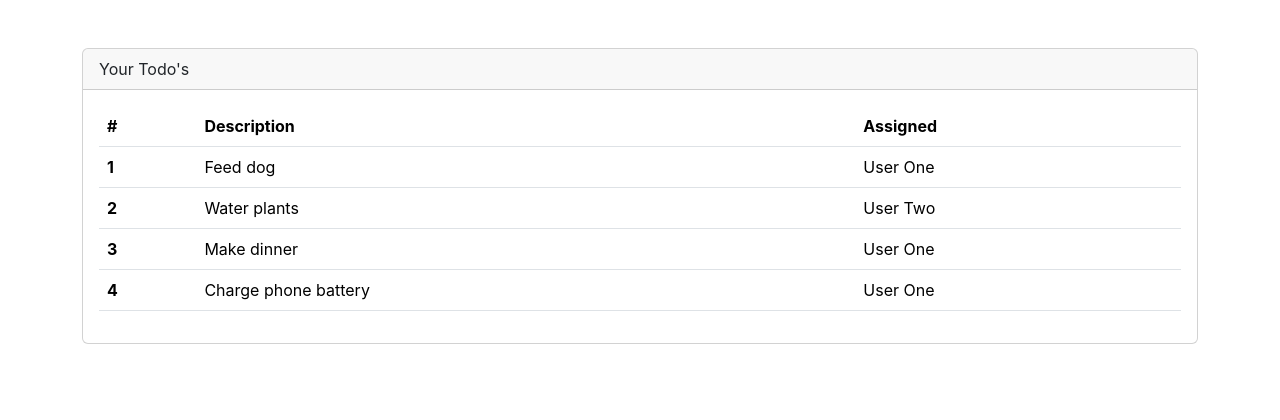
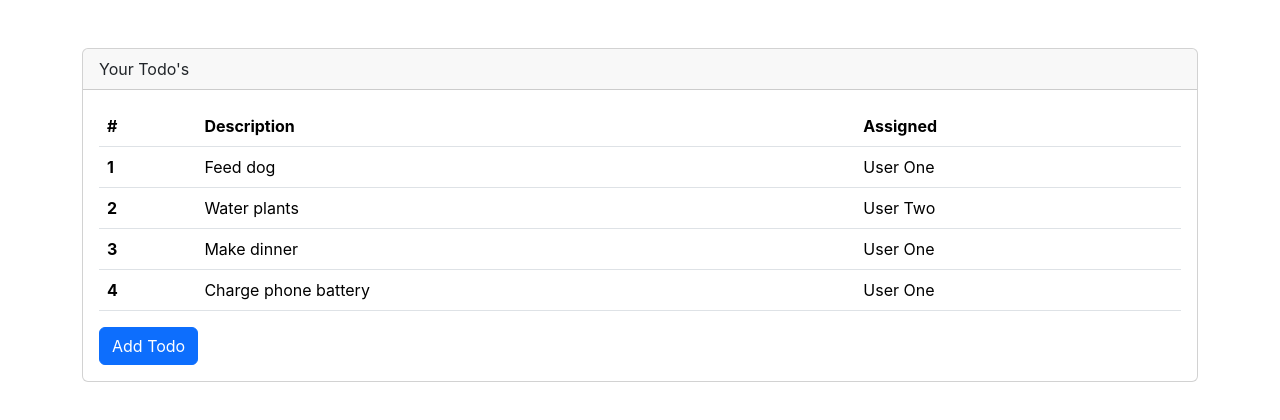
Before and after one commit to Trung-Hieu-Dev/react-overview, a React (Create React App) app: page / in a window 1280 px wide. Shown: the top 420 px of the page. Built offline with nearby package versions, Linux system fonts and the light colour scheme.

Commit message:
onClick Listener

```diff
--- a/src/App.js
+++ b/src/App.js
@@ -9,12 +9,19 @@ function App() {
     { rowNumber: 4, rowDesc: "Charge phone battery", rowAssigned: "User One" },
   ];
 
+  const addTodo = () => {
+    console.log("clicked");
+  };
+
   return (
     <div className="container mt-5">
       <div className="card">
         <div className="card-header">Your Todo's</div>
         <div className="card-body">
           <TodoTable todos={todos} />
+          <button className="btn btn-primary" onClick={addTodo}>
+            Add Todo
+          </button>
         </div>
       </div>
     </div>
```
